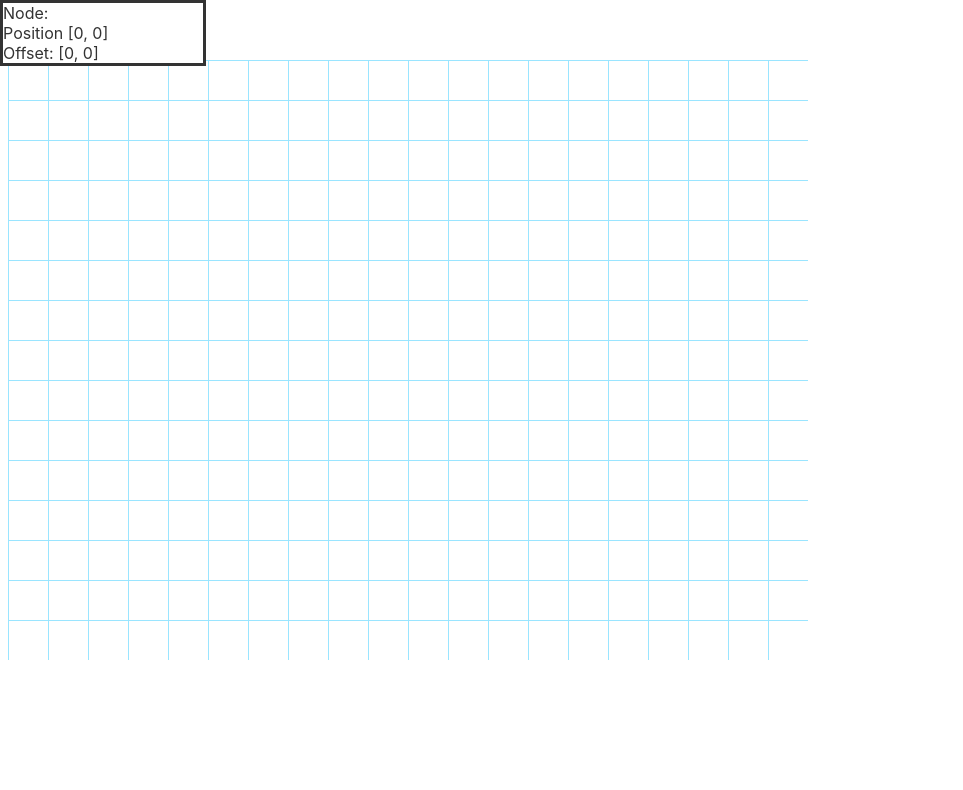
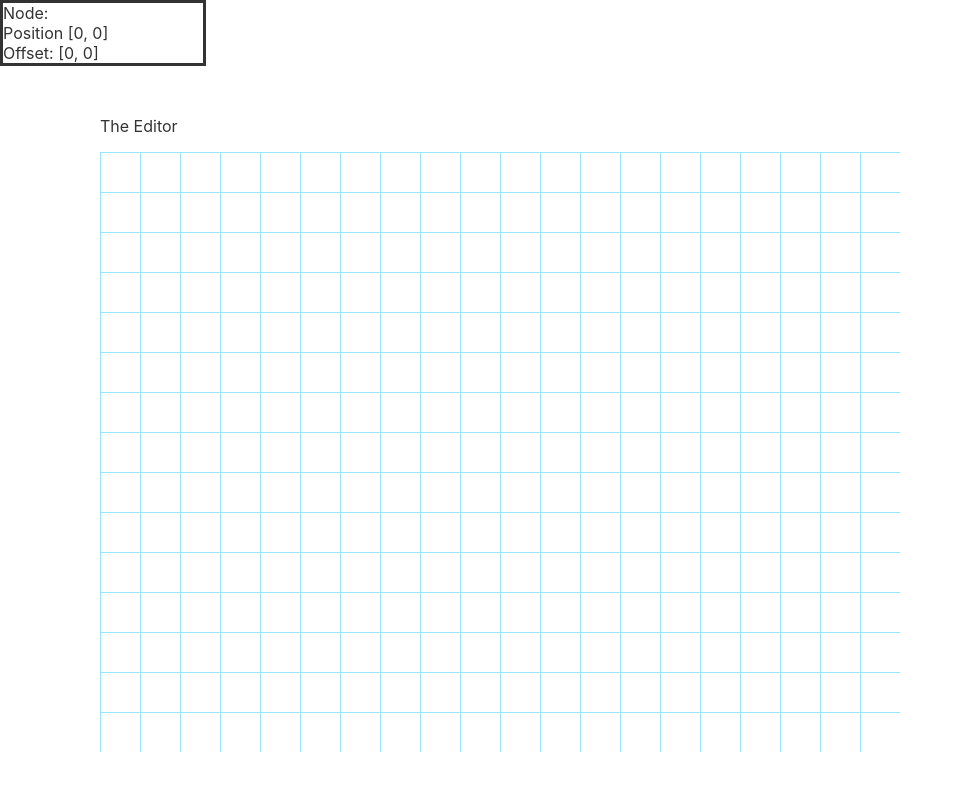
Before and after one commit to DefinitelyMaybe/bewerk, a Svelte app: page / in a window 1280 px wide. Shown: the top 790 px of the page, without its empty margins (0-963 px from the left). Built offline with nearby package versions, Linux system fonts and the light colour scheme.

Commit message:
removed margin. add specific padding

```diff
--- a/public/global.css
+++ b/public/global.css
@@ -1,4 +1,5 @@
 html, body {
+	margin: 0px;
 	position: relative;
 	width: 100%;
 	height: 100%;
@@ -6,8 +7,8 @@ html, body {
 
 body {
 	color: #333;
-	margin: 0;
-	padding: 8px;
+	padding-top: 100px;
+	padding-left: 100px;
 	box-sizing: border-box;
 	font-family: -apple-system, BlinkMacSystemFont, "Segoe UI", Roboto, Oxygen-Sans, Ubuntu, Cantarell, "Helvetica Neue", sans-serif;
 }
```
